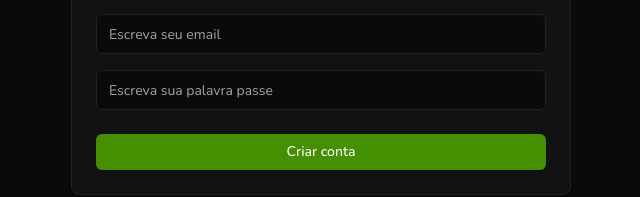
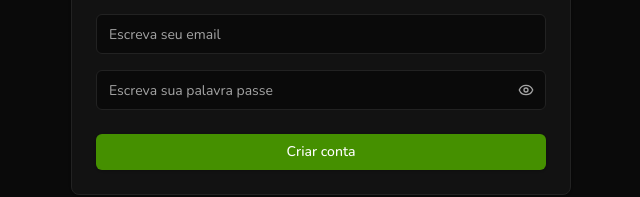
Before and after one commit to Maiiaa30/FinanceTracker, a React (Vite) app: page /signup in a window 1280 px wide. Shown: the part 377-574 px from the top of the page, without its empty margins (319-959 px from the left). Built offline with nearby package versions, Linux system fonts and the light colour scheme.

Commit message:
add password input with visibility change

```diff
--- a/src/pages/Signup.jsx
+++ b/src/pages/Signup.jsx
@@ -1,3 +1,5 @@
+import { EyeIcon, EyeOffIcon } from "lucide-react";
+import { useState } from "react";
 import { Link } from "react-router";
 
 import { Button } from "@/components/ui/button";
@@ -12,6 +14,7 @@
 import { Input } from "@/components/ui/input";
 
 const SignupPage = () => {
+  const [passwordIsVisible, setPasswordIsVisible] = useState(false);
   return (
     <div className="flex h-screen w-screen flex-col items-center justify-center gap-3">
       <Card className="w-125">
@@ -23,7 +26,19 @@
           <Input placeholder="Escreva seu nome" />
           <Input placeholder="Escreva seu sobrenome" />
           <Input type="email" placeholder="Escreva seu email" />
-          <Input type="password" placeholder="Escreva sua palavra passe" />
+          <div className="relative">
+            <Input
+              type={passwordIsVisible ? "text" : "password"}
+              placeholder="Escreva sua palavra passe"
+            />
+            <Button
+              className="text-muted-foreground absolute top-0 right-0 bottom-0 my-auto mr-1 h-8 w-8"
+              variant="ghost"
+              onClick={() => setPasswordIsVisible((prev) => !prev)}
+            >
+              {passwordIsVisible ? <EyeOffIcon /> : <EyeIcon />}
+            </Button>
+          </div>
         </CardContent>
         <CardFooter>
           <Button className="w-full">Criar conta</Button>
```
